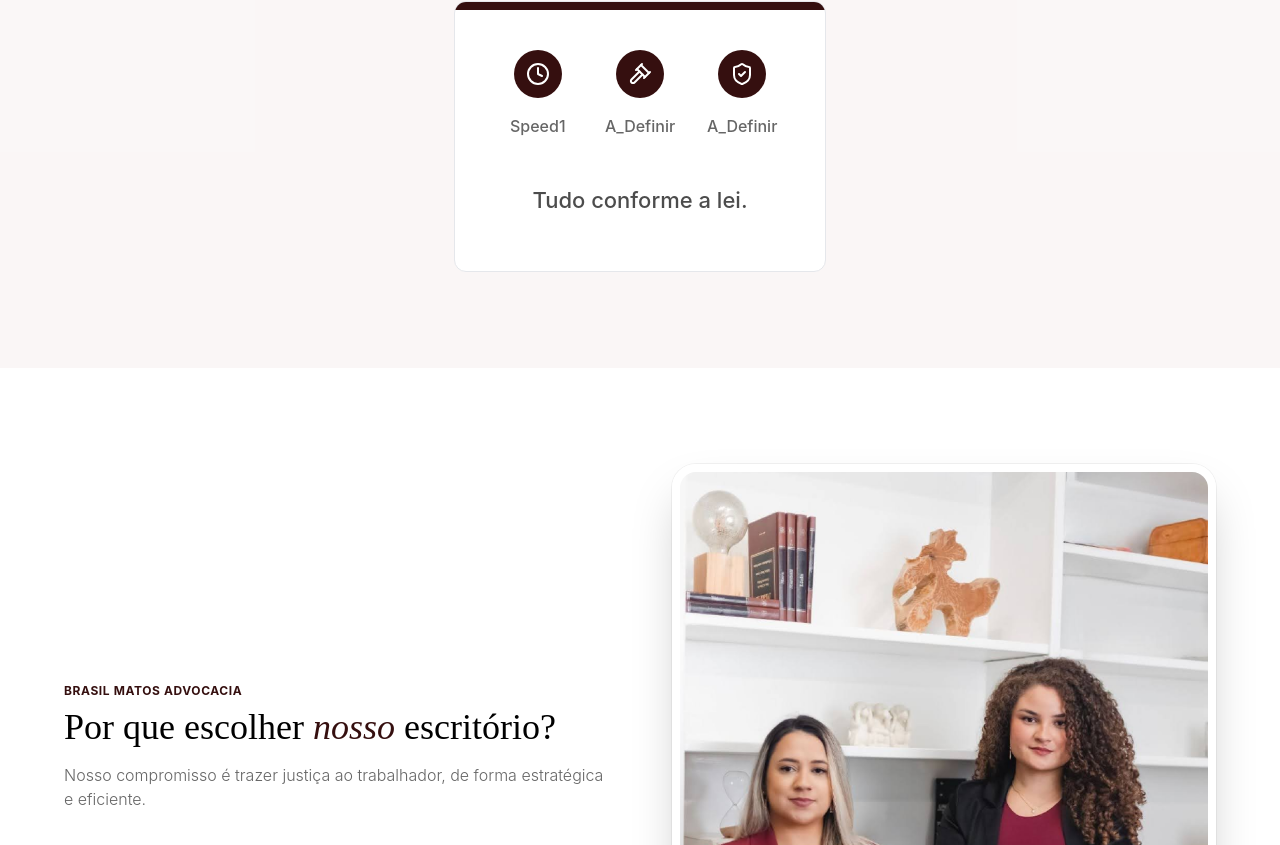
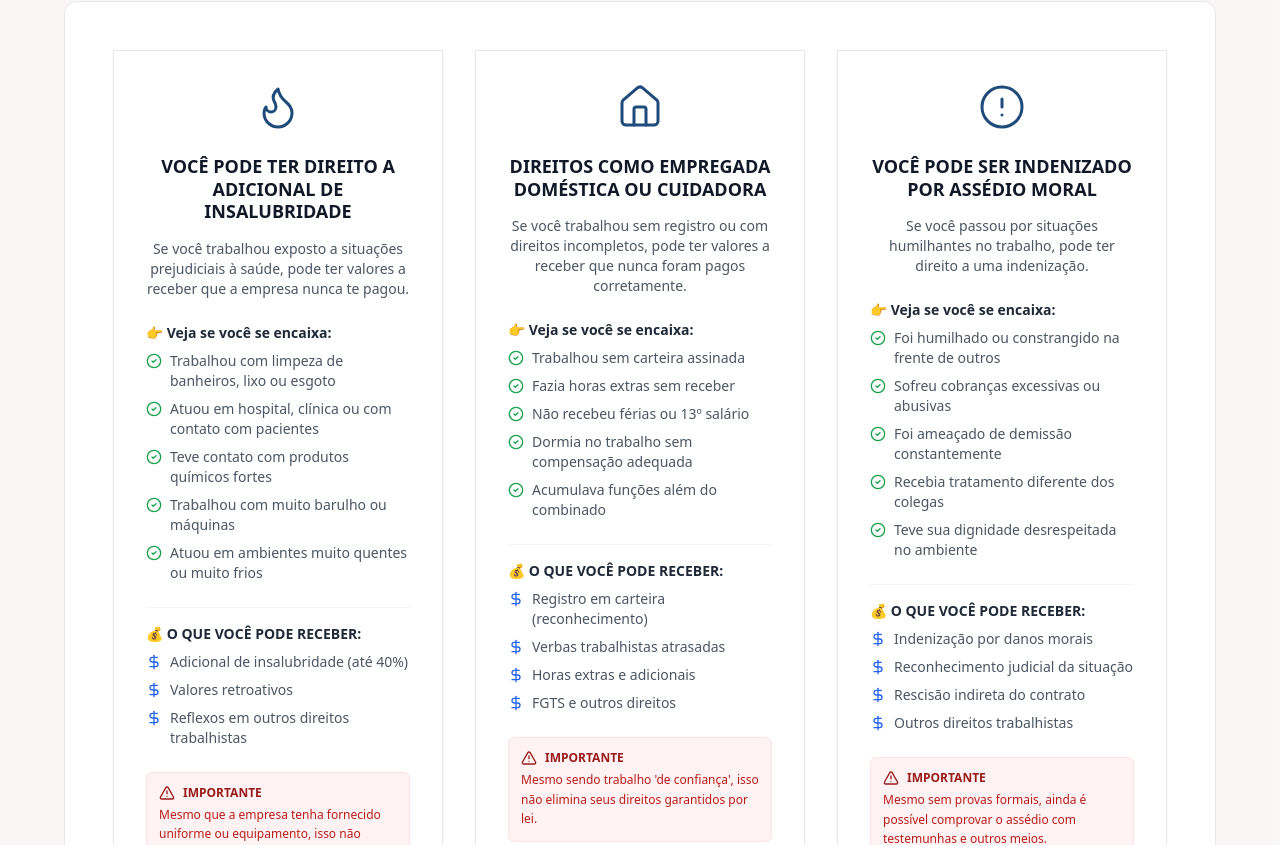
Before and after one commit to EdisonMatos/LPS-Trabalhista-Brasil-Matos, a React (Vite) app: page /#home in a window 1280 px wide. Shown: the part 2135-2980 px from the top of the page. Built offline with nearby package versions, Linux system fonts and the light colour scheme.

Commit message:
feat: Adiciona itens de feature

```diff
--- a/src/components/sections/Speed.jsx
+++ b/src/components/sections/Speed.jsx
@@ -4,6 +4,83 @@ import SectionWrapper from "../sectionElements/SectionWrapper";
 import { Clock, Gavel, ShieldCheck } from "lucide-react";
 import SectionHeaderNovo from "../sectionElements/SectionHeaderNovo";
 import MotionDivDownToUp from "../animation/MotionDivDownToUp";
+import {
+  Flame,
+  Home,
+  AlertCircle,
+  CornerDownRight,
+  CheckCircle2,
+  DollarSign,
+  AlertTriangle,
+} from "lucide-react";
+
+const servicos = [
+  {
+    id: 1,
+    icon: Flame,
+    title: "VOCÊ PODE TER DIREITO A ADICIONAL DE INSALUBRIDADE",
+    intro:
+      "Se você trabalhou exposto a situações prejudiciais à saúde, pode ter valores a receber que a empresa nunca te pagou.",
+    checkItems: [
+      "Trabalhou com limpeza de banheiros, lixo ou esgoto",
+      "Atuou em hospital, clínica ou com contato com pacientes",
+      "Teve contato com produtos químicos fortes",
+      "Trabalhou com muito barulho ou máquinas",
+      "Atuou em ambientes muito quentes ou muito frios",
+    ],
+    receiveItems: [
+      "Adicional de insalubridade (até 40%)",
+      "Valores retroativos",
+      "Reflexos em outros direitos trabalhistas",
+    ],
+    important:
+      "Mesmo que a empresa tenha fornecido uniforme ou equipamento, isso não significa que o direito não exista.",
+  },
+  {
+    id: 2,
+    icon: Home,
+    title: "DIREITOS COMO EMPREGADA DOMÉSTICA OU CUIDADORA",
+    intro:
+      "Se você trabalhou sem registro ou com direitos incompletos, pode ter valores a receber que nunca foram pagos corretamente.",
+    checkItems: [
+      "Trabalhou sem carteira assinada",
+      "Fazia horas extras sem receber",
+      "Não recebeu férias ou 13º salário",
+      "Dormia no trabalho sem compensação adequada",
+      "Acumulava funções além do combinado",
+    ],
+    receiveItems: [
+      "Registro em carteira (reconhecimento)",
+      "Verbas trabalhistas atrasadas",
+      "Horas extras e adicionais",
+      "FGTS e outros direitos",
+    ],
+    important:
+      "Mesmo sendo trabalho 'de confiança', isso não elimina seus direitos garantidos por lei.",
+  },
+  {
+    id: 3,
+    icon: AlertCircle,
+    title: "VOCÊ PODE SER INDENIZADO POR ASSÉDIO MORAL",
+    intro:
+      "Se você passou por situações humilhantes no trabalho, pode ter direito a uma indenização.",
+    checkItems: [
+      "Foi humilhado ou constrangido na frente de outros",
+      "Sofreu cobranças excessivas ou abusivas",
+      "Foi ameaçado de demissão constantemente",
+      "Recebia tratamento diferente dos colegas",
+      "Teve sua dignidade desrespeitada no ambiente",
+    ],
+    receiveItems: [
+      "Indenização por danos morais",
+      "Reconhecimento judicial da situação",
+      "Rescisão indireta do contrato",
+      "Outros direitos trabalhistas",
+    ],
+    important:
+      "Mesmo sem provas formais, ainda é possível comprovar o assédio com testemunhas e outros meios.",
+  },
+];
 
 function Speed({ colorMode }) {
   let backgroundMode, text, textOpacity, textDestaque, cardBg, iconBg;
@@ -37,45 +114,93 @@ function Speed({ colorMode }) {
             title="A_Definir"
             colorMode={colorMode}
           />
+
           <div className="w-full mx-auto bg-white rounded-xl p-8 md:p-12 border relative overflow-hidden">
+            <section className="">
+              <div className="max-w-7xl mx-auto">
+                {/* Grid: 1 coluna no mobile, 3 colunas no desktop */}
+                <div className="grid grid-cols-1 lg:grid-cols-3 gap-8">
+                  {servicos.map((servico) => (
                     <div
-              className={`absolute top-0 left-0 bg-primaryDark h-2 w-full`}
+                      key={servico.id}
+                      className="bg-white border border-gray-200 p-8 flex flex-col h-full shadow-sm hover:shadow-md transition-shadow duration-300"
+                    >
+                      {/* Ícone topo */}
+                      <div className="flex justify-center mb-6">
+                        <servico.icon
+                          className="w-12 h-12 text-[#1e4b7a]"
+                          strokeWidth={1.5}
                         />
-            <div className="grid md:grid-cols-3 gap-8">
-              {[
-                {
-                  text: "Speed1",
-                  icon: Clock,
-                },
-                { text: "A_Definir", icon: Gavel },
-                {
-                  text: "A_Definir",
-                  icon: ShieldCheck,
-                },
-              ].map((item, idx) => (
-                <MotionDivDownToUp>
-                  <div
-                    key={idx}
-                    className="flex flex-col items-center text-center space-y-4"
+                      </div>
+
+                      {/* Título */}
+                      <h3 className="text-lg font-bold text-gray-900 text-center mb-4 leading-tight">
+                        {servico.title}
+                      </h3>
+
+                      {/* Container flex-grow para empurrar o botão pro final */}
+                      <div className="flex-grow flex flex-col space-y-6 text-sm text-gray-600">
+                        <p className="text-center font-medium">
+                          {servico.intro}
+                        </p>
+
+                        {/* Seção: Veja se você se encaixa */}
+                        <div>
+                          <p className="font-bold text-gray-800 mb-2 flex items-center gap-2">
+                            👉 Veja se você se encaixa:
+                          </p>
+                          <ul className="space-y-2">
+                            {servico.checkItems.map((item, index) => (
+                              <li
+                                key={index}
+                                className="flex items-start gap-2"
                               >
-                    <div className="w-12 h-12 rounded-full bg-primaryDark flex items-center justify-center">
-                      <item.icon className={`w-6 h-6 text-white`} />
+                                <CheckCircle2 className="w-4 h-4 text-green-600 mt-0.5 flex-shrink-0" />
+                                <span>{item}</span>
+                              </li>
+                            ))}
+                          </ul>
                         </div>
-                    <p className={`font-medium font-secondFont ${textOpacity}`}>
-                      {item.text}
+
+                        {/* Seção: O que você pode receber */}
+                        <div className="border-t border-gray-100 pt-4">
+                          <p className="font-bold text-gray-800 mb-2 flex items-center gap-2">
+                            💰 O QUE VOCÊ PODE RECEBER:
+                          </p>
+                          <ul className="space-y-2">
+                            {servico.receiveItems.map((item, index) => (
+                              <li
+                                key={index}
+                                className="flex items-start gap-2"
+                              >
+                                <DollarSign className="w-4 h-4 text-blue-600 mt-0.5 flex-shrink-0" />
+                                <span>{item}</span>
+                              </li>
+                            ))}
+                          </ul>
+                        </div>
+
+                        {/* Seção: Importante */}
+                        <div className="bg-red-50 p-3 rounded-md border border-red-100 mt-4">
+                          <p className="font-bold text-red-800 mb-1 flex items-center gap-2 text-xs uppercase">
+                            <AlertTriangle className="w-4 h-4" /> Importante
+                          </p>
+                          <p className="text-red-700 text-xs leading-relaxed">
+                            {servico.important}
                           </p>
                         </div>
-                </MotionDivDownToUp>
+                      </div>
+
+                      {/* Botão alinhado na base */}
+                      <button className="mt-8 w-full bg-[#aeddf5] hover:bg-[#99d1ee] text-[#0f3659] font-semibold py-3 px-4 rounded transition-colors flex items-center justify-center gap-2">
+                        <CornerDownRight className="w-5 h-5" />
+                        Saber Mais
+                      </button>
+                    </div>
                   ))}
                 </div>
-
-            <div className="mt-10 text-center">
-              <p
-                className={`text-title2 font-medium font-secondFont inline-block px-4 py-1.5 rounded-full text-black/70`}
-              >
-                Tudo conforme a lei.
-              </p>
               </div>
+            </section>
           </div>
         </section>
       </SectionWrapper>
```
Lines whose indentation alone changed are shown as unchanged.
